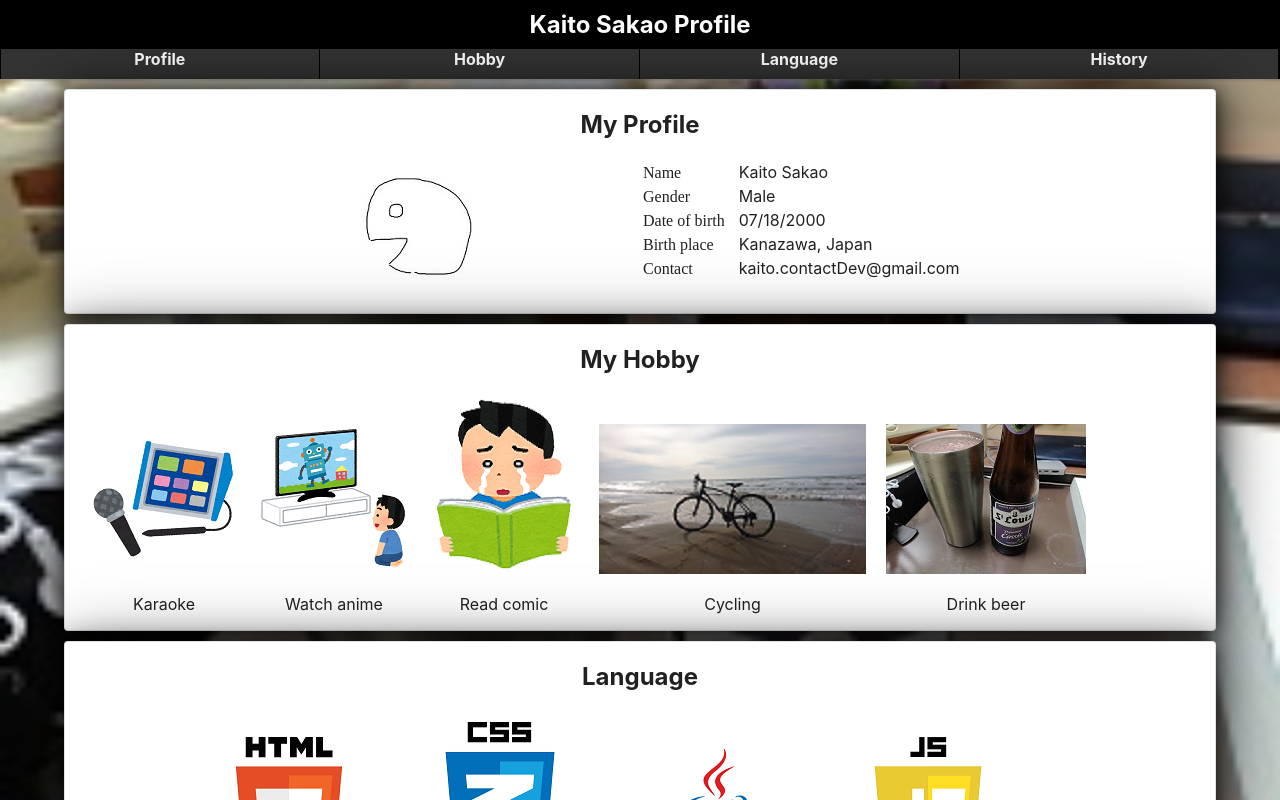
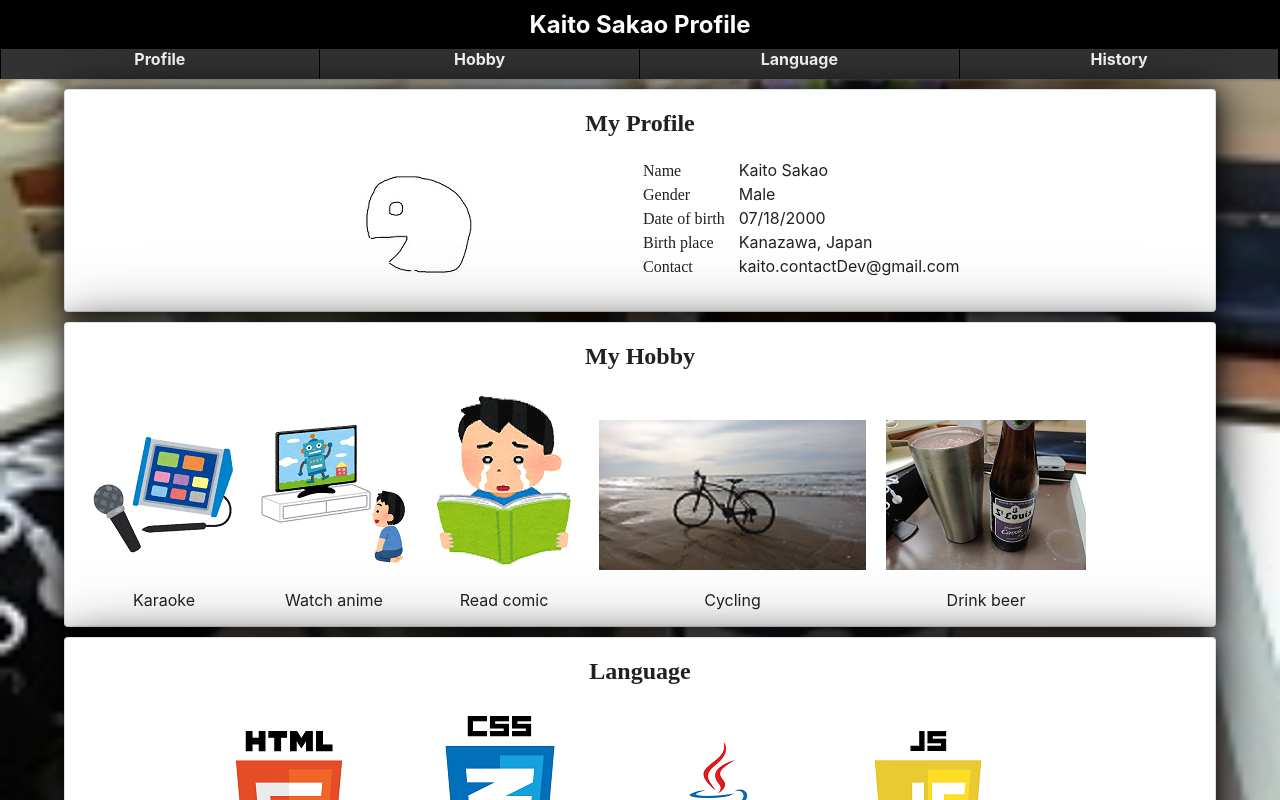
Before and after one commit to kaito071831/Profile_site, a React (Create React App) app: page / in a window 1280 px wide. Shown: the top 800 px of the page. Built offline with nearby package versions, Linux system fonts and the light colour scheme.

Commit message:
Change title fonts

```diff
--- a/src/component/IntroCard.tsx
+++ b/src/component/IntroCard.tsx
@@ -11,6 +11,11 @@ export const ICStyle = styled.div`
   text-align: center;
 `;
 
+const TitleFont = styled.h2`
+  @import url('https://fonts.googleapis.com/css2?family=Architects+Daughter&display=swap');
+  font-family: 'Architects Daughter', cursive;
+`;
+
 const IntroCard: React.FC<Props> = (props) => {
   const title = props.title
   const plain  = props.plain
@@ -19,7 +24,7 @@ const IntroCard: React.FC<Props> = (props) => {
     <>
       <article>
         <ICStyle>
-          <h2><a id={id}>{title}</a></h2>
+          <TitleFont id={id}>{title}</TitleFont>
         </ICStyle>
         <div>
           {plain}
```
